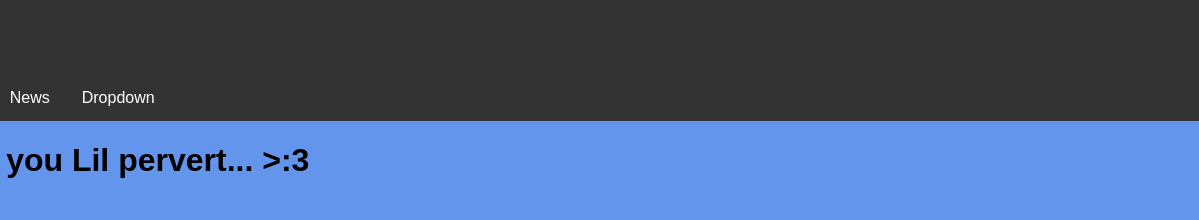
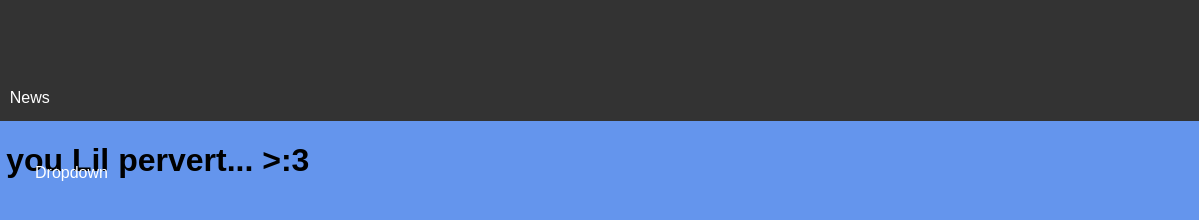
Before and after one commit to keanuplayz/CCLW, a plain HTML site: page MAIN_PAGE/index.html in a window 1280 px wide. Shown: the full height of the page, 81-1280 px from the left. Drawn offline with Linux system fonts and the light colour scheme.

Commit message:
Update main_page.css

```diff
--- a/MAIN_PAGE/main_page.css
+++ b/MAIN_PAGE/main_page.css
@@ -2,6 +2,12 @@
   font-family: Arial, Helvetica, sans-serif;
   background-color: cornflowerblue;
   margin: 0;
+}
+
+button {
+  position: absolute;
+  left: 100px;
+  top: 150px;
 }
 
 img {
```
